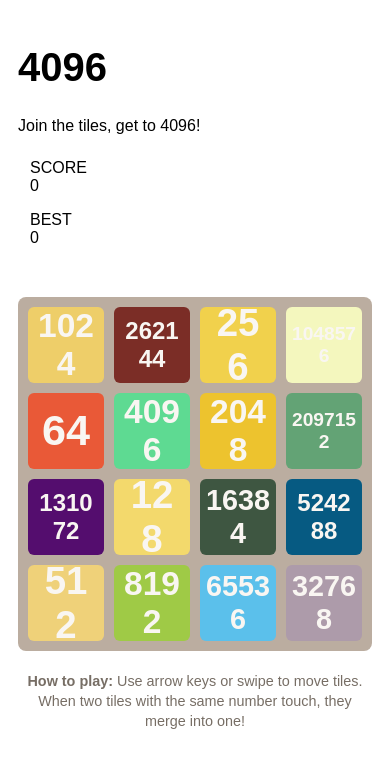
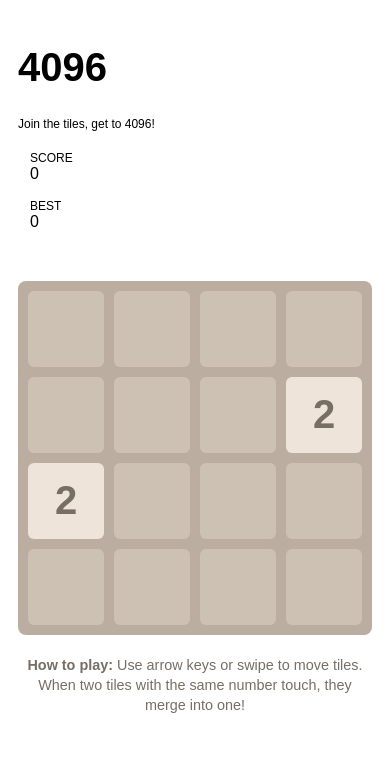
Before and after one commit to JoelYoung01/Play4096, a SvelteKit app: page / in a window 390 px wide. Shown: the top 768 px of the page. Built offline with nearby package versions, Linux system fonts and the light colour scheme.

Commit message:
Some mobile adjustments

```diff
--- a/src/routes/+page.svelte
+++ b/src/routes/+page.svelte
@@ -102,7 +102,8 @@
 	 * @returns {string}
 	 */
 	function getTileFontSize(value) {
-		const baseSize = 3; // rem
+		const mobile = typeof window !== "undefined" && window.innerWidth <= 600;
+		const baseSize = mobile ? 2.5 : 3;
 		const digits = value.toString().length;
 		const fontSize = Math.max(baseSize - (digits - 1) * 0.3, 1);
 		return `${fontSize}rem`;
@@ -124,9 +125,49 @@
 	 * @param {number} value
 	 * @returns {string}
 	 */
-	function getTileColor(value) {
-		if (value >= 8) return "#f9f6f2";
-		return "#776e65";
+	function getTileColor(value, threshold = 0.7) {
+		// Get the background color for this tile
+		const bg = getTileBackground(value);
+
+		/**
+		 * Helper to parse hex color to RGB
+		 * @param {string} hex
+		 * @returns {{r: number, g: number, b: number}}
+		 */
+		function hexToRgb(hex) {
+			hex = hex.replace(/^#/, "");
+			if (hex.length === 3) {
+				hex = hex
+					.split("")
+					.map((x) => x + x)
+					.join("");
+			}
+			const num = parseInt(hex, 16);
+			return {
+				r: (num >> 16) & 255,
+				g: (num >> 8) & 255,
+				b: num & 255,
+			};
+		}
+
+		/**
+		 * Helper to calculate luminance
+		 * @param {{r: number, g: number, b: number}} rgb
+		 * @returns {number}
+		 */
+		function luminance({ r, g, b }) {
+			const a = [r, g, b].map(function (v) {
+				v /= 255;
+				return v <= 0.03928 ? v / 12.92 : Math.pow((v + 0.055) / 1.055, 2.4);
+			});
+			return 0.2126 * a[0] + 0.7152 * a[1] + 0.0722 * a[2];
+		}
+
+		const rgb = hexToRgb(bg);
+		const lum = luminance(rgb);
+
+		// If background is dark, use light text; else, use dark text
+		return lum < threshold ? "#f9f6f2" : "#776e65";
 	}
 
 	// Setup listeners on mount
@@ -148,17 +189,17 @@
 	<div class="mb-3 flex items-start justify-between">
 		<div>
 			<h1 class="game-title text-4xl font-bold">4096</h1>
-			<p>Join the tiles, get to 4096!</p>
+			<p class="game-description">Join the tiles, get to 4096!</p>
 		</div>
 
 		<div class="flex gap-2">
-			<div class="score-box rounded-md p-2 text-center text-sm">
-				<div class="text-sm font-bold uppercase">SCORE</div>
-				<div class="mt-1 text-2xl font-bold">{game.score}</div>
+			<div class="score-box rounded-md p-2 text-center">
+				<div class="font-bold uppercase">SCORE</div>
+				<div class="score-value mt-1 font-bold">{game.score}</div>
 			</div>
-			<div class="score-box rounded-md p-2 text-center text-sm">
-				<div class="text-sm font-bold uppercase">BEST</div>
-				<div class="mt-1 text-2xl font-bold">{bestScore}</div>
+			<div class="score-box rounded-md p-2 text-center">
+				<div class="font-bold uppercase">BEST</div>
+				<div class="score-value mt-1 font-bold">{bestScore}</div>
 			</div>
 		</div>
 	</div>
@@ -232,17 +273,37 @@
 
 	.game-title {
 		font-size: 3rem;
+
+		@media (max-width: 600px) {
+			font-size: 2.5rem;
+		}
 	}
 
-	.scores-section {
-		display: flex;
-		gap: 10px;
+	.game-description {
+		font-size: 1.2rem;
+
+		@media (max-width: 600px) {
+			font-size: 0.75rem;
+		}
 	}
 
 	.score-box {
 		background: var(--board-bg);
 		color: var(--background-color);
-		min-width: 80px;
+		flex: 0 0 80px;
+		font-size: 1.2rem;
+
+		@media (max-width: 600px) {
+			font-size: 0.75rem;
+		}
+	}
+
+	.score-value {
+		font-size: 1.2rem;
+
+		@media (max-width: 600px) {
+			font-size: 1rem;
+		}
 	}
 
 	.new-game-btn {
@@ -383,33 +444,9 @@
 			font-size: 2.5rem;
 		}
 
-		.scores-section {
-			flex-direction: column;
-			gap: 5px;
-		}
-
 		.score-box {
 			min-width: 60px;
 			padding: 8px 12px;
 		}
-
-		.score-value {
-			font-size: 1.2rem;
-		}
-
-		.tile {
-			font-size: 1.5rem;
-		}
-
-		.tile-128,
-		.tile-256,
-		.tile-512 {
-			font-size: 1.3rem;
-		}
-
-		.tile-1024,
-		.tile-2048 {
-			font-size: 1.1rem;
-		}
 	}
 </style>
```
Also changed, not shown: src/lib/game.svelte.js.
